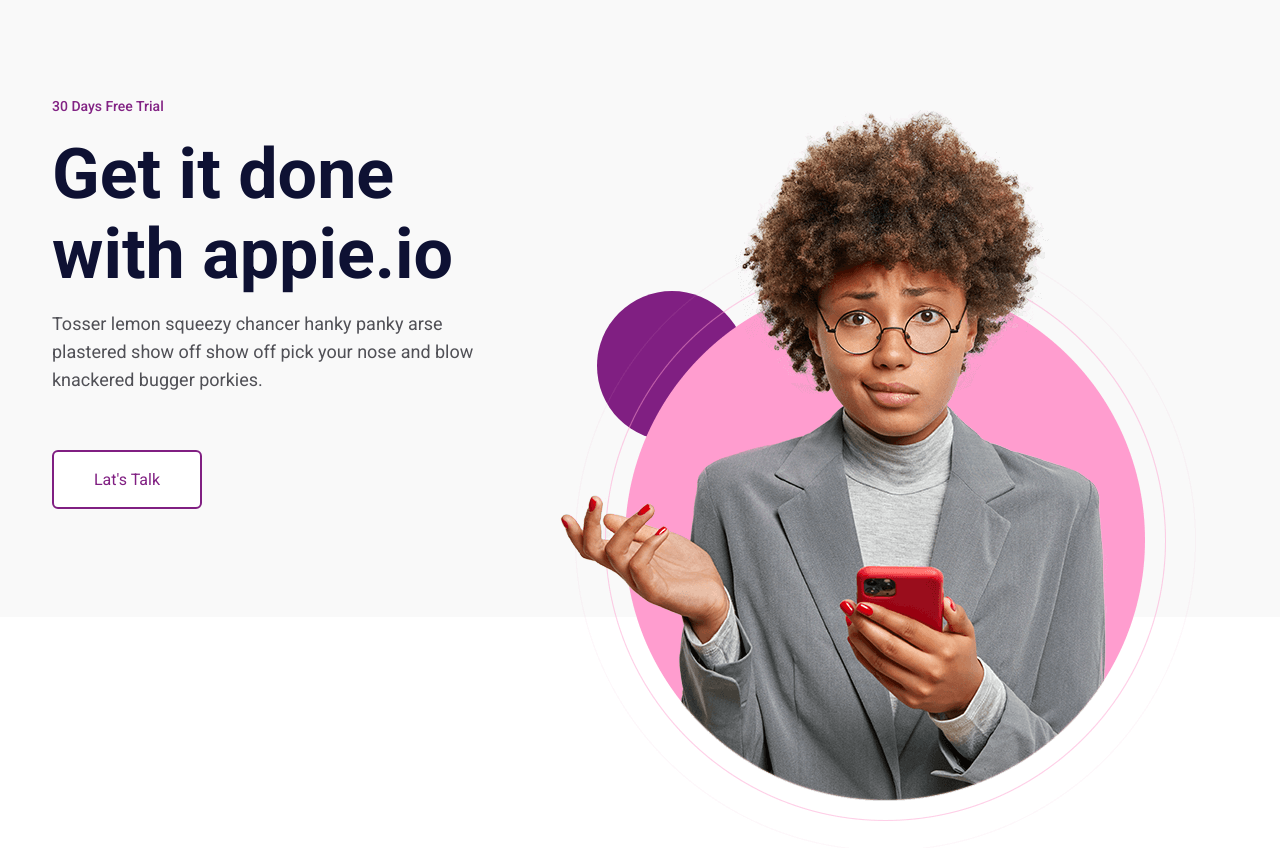
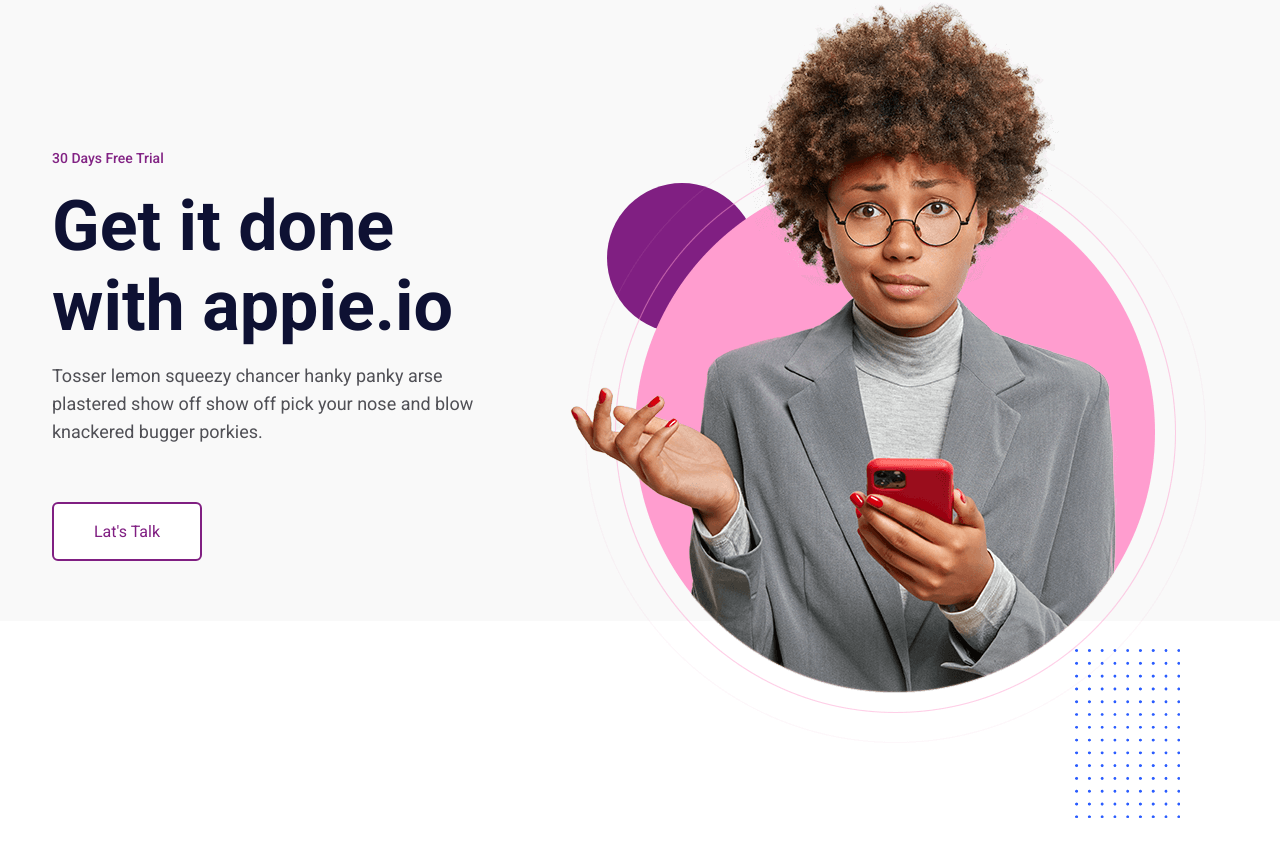
Before and after one commit to BayanAlmaghrebi/appio., a plain HTML site: page index.html in a window 1280 px wide. Shown: the part 152-1000 px from the top of the page. After the commit the page ends 970 px from the top, so only its background shows below. Drawn offline with nearby package versions, Linux system fonts and the light colour scheme.

Commit message:
img section

```diff
--- a/index.html
+++ b/index.html
@@ -72,7 +72,7 @@
       <div class="container">
         <div class="row align-items-center">
             <div class="col-lg-5">
-                  <div class="all-text my-5">
+              <div class="all-text">
                 <span class="text1">30 Days Free Trial</span>
                 <h1 class="text2 my-3">Get it done with appie.io</h1>
                 <p class="text3">Tosser lemon squeezy chancer hanky panky arse plastered show off show off pick your nose and blow knackered bugger porkies.</p>
@@ -84,16 +84,12 @@
           <div class="banner-ba text-center">
             <img class="img" src="hero-thumb-5.png" alt="">
            <div class="dot">
-                            <img src="hero-dot.png" alt="">
-
-                        </div>
+             <img src="hero-dot.png" alt="" vertical-align:middle>
            </div>
          </div>
 
         </div>
-
       </div>
-
     </section>
     <!-- banner end -->
     <script src="https://cdn.jsdelivr.net/npm/bootstrap@5.3.0-alpha3/dist/js/bootstrap.bundle.min.js" integrity="sha384-ENjdO4Dr2bkBIFxQpeoTz1HIcje39Wm4jDKdf19U8gI4ddQ3GYNS7NTKfAdVQSZe" crossorigin="anonymous"></script>
--- a/style.css
+++ b/style.css
@@ -2,6 +2,7 @@ body{
     font-family:'Roboto', sans-serif;
 }
 .navbar-expand-lg{
+    background-color: #F9F9F9;;
 display: flex !important;
 flex-basis: auto
 }
@@ -24,17 +25,19 @@ flex-basis: auto
 
 .banner{
     background-color: #F9F9F9;
-    padding-top: 110px;
+    padding-top: 10px;
     padding-bottom: 60px;
 }
 
 .all-text{
     padding-right: 40px;
+    margin-top: 200px;
 }
 
 .text1{
 font-size: 14px;
 font-weight: 500;
+
 color: #822384;
 }
 
@@ -52,26 +55,6 @@ color: #0E1133;
 color: #505056;
 }
 
-.banner-ba{
-    height: 150px;
-    width: 150px;
-    margin-left: 45px;
-    background-color: #801F82;
-    border-radius: 50%;
-    margin-top: 130px;
-}
-
-.img{
-    margin-top: -185px;
-    margin-left: -40px;
-
-}
-.dot{
-    position: absolute;
-    right: 196px;
-    bottom: -507px;
-    z-index: -1;
-}
 .btn{
     border: 2px solid #801F82;
     line-height: 55px;
@@ -86,3 +69,25 @@ color: #505056;
     background-color: #801F82;
     color: #fff;
 }
+
+
+.banner-ba{
+    height: 150px;
+    width: 150px;
+    margin-left: 55px;
+    background-color: #801F82;
+    border-radius: 50%;
+    margin-top: 10px;
+}
+
+.img{
+    margin-top: -185px;
+    margin-left: -40px;
+
+}
+.dot{
+    position: absolute;
+    right: 100px;
+    bottom: -170px;
+    z-index: -1;
+}
```
Also changed, not shown: 1hero-dot.png (added). Lines whose indentation alone changed are shown as unchanged.
